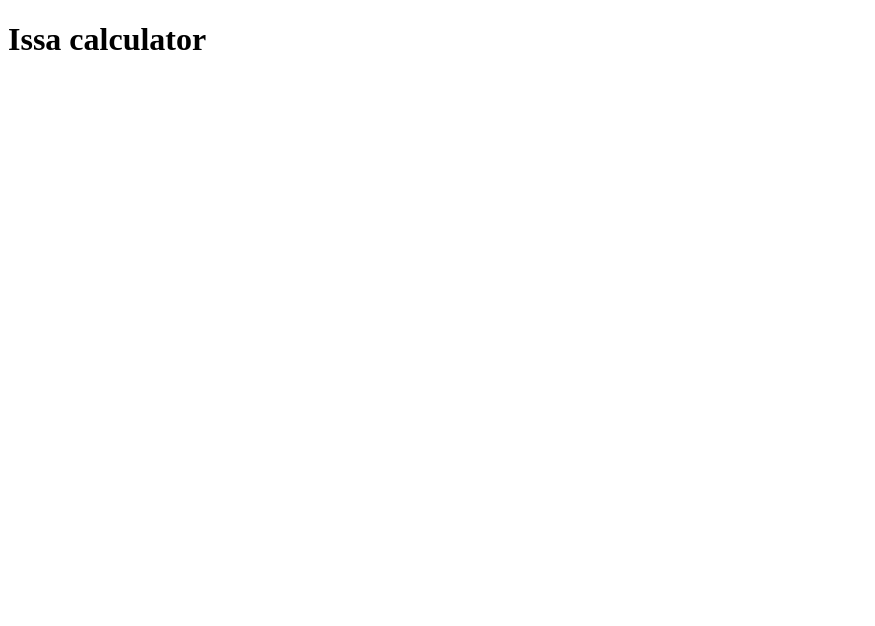
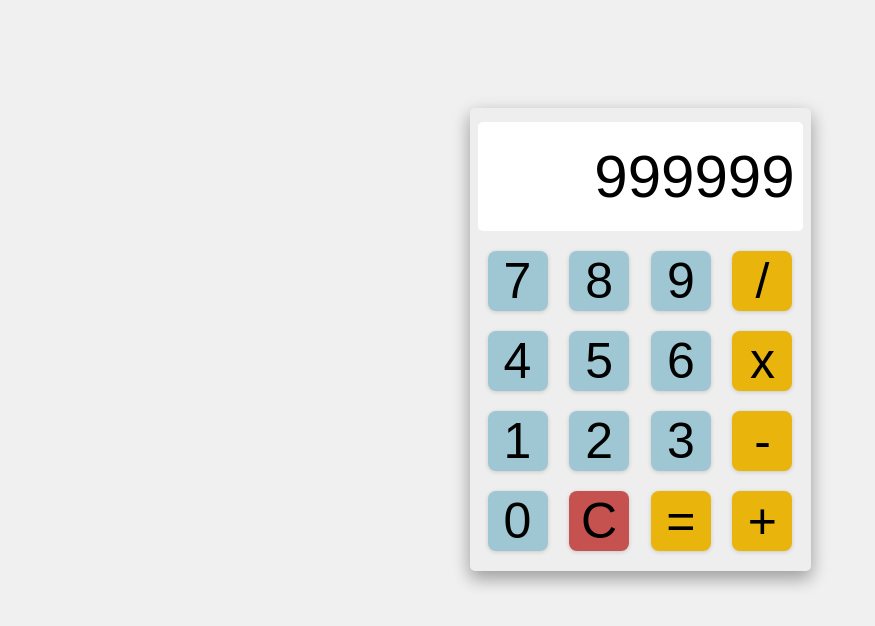
Before and after one commit to kumokuro/calculator, a plain HTML site: page index.html in a window 1280 px wide. Shown: the whole page, without its empty margins (0-875 px from the left). Drawn offline with Linux system fonts and the light colour scheme.

Commit message:
added html and styling

```diff
--- a/index.html
+++ b/index.html
@@ -9,6 +9,34 @@
     <script src="script.js" defer></script>
   </head>
   <body>
-    <h1>Issa calculator</h1>
+    <div class="container">
+      <div class="display">
+        <p>999999</p>
+      </div>
+      <div class="row">
+        <button type="button">7</button>
+        <button type="button">8</button>
+        <button type="button">9</button>
+        <button type="button" class="operator">/</button>
+      </div>
+      <div class="row">
+        <button type="button">4</button>
+        <button type="button">5</button>
+        <button type="button">6</button>
+        <button type="button" class="operator">x</button>
+      </div>
+      <div class="row">
+        <button type="button">1</button>
+        <button type="button">2</button>
+        <button type="button">3</button>
+        <button type="button" class="operator">-</button>
+      </div>
+      <div class="row">
+        <button type="button">0</button>
+        <button type="button" id="clear">C</button>
+        <button type="button" id="equals">=</button>
+        <button type="button" class="operator">+</button>
+      </div>
+    </div>
   </body>
 </html>
--- a/style.css
+++ b/style.css
@@ -0,0 +1,78 @@
+body {
+  display: flex;
+  justify-content: center;
+  align-items: center;
+  background-color: #eeeeeed7;
+}
+
+.container {
+  display: flex;
+  flex-direction: column;
+  background-color: #eeeeee;
+  width: 325px;
+  height: 435px;
+  padding: 14px 8px;
+  margin-top: 100px;
+  border-radius: 5px;
+  box-shadow: 0 8px 16px 0 rgba(0, 0, 0, 0.2), 0 6px 20px 0 rgba(0, 0, 0, 0.19);
+}
+
+.display {
+  background-color: #ffffff;
+  display: flex;
+  justify-content: flex-end;
+  align-items: center;
+  padding: 20px 0px;
+  margin-bottom: 10px;
+  border-radius: 5px;
+}
+
+button {
+  border: none;
+  display: flex;
+  justify-content: center;
+  align-items: center;
+  margin: 10px;
+  text-decoration: none;
+  background-color: #9fc7d3;
+  font-family: sans-serif;
+  font-size: 50px;
+  width: 60px;
+  height: 60px;
+  border-radius: 8px;
+  box-shadow: rgba(0, 0, 0, 0.16) 0px 1px 4px;
+}
+
+button:active {
+  background-color: #82a3ad;
+}
+
+#clear {
+  background-color: #c5524e;
+}
+
+#clear:active {
+  background-color: #a1423f;
+}
+
+#equals,
+.operator {
+  background-color: #e9b50d;
+}
+
+#equals:active,
+.operator:active {
+  background-color: #bd9309;
+}
+
+.row {
+  display: flex;
+  justify-content: space-between;
+  align-items: center;
+}
+
+p {
+  margin: 0px 8px;
+  font-family: sans-serif;
+  font-size: 60px;
+}
```
